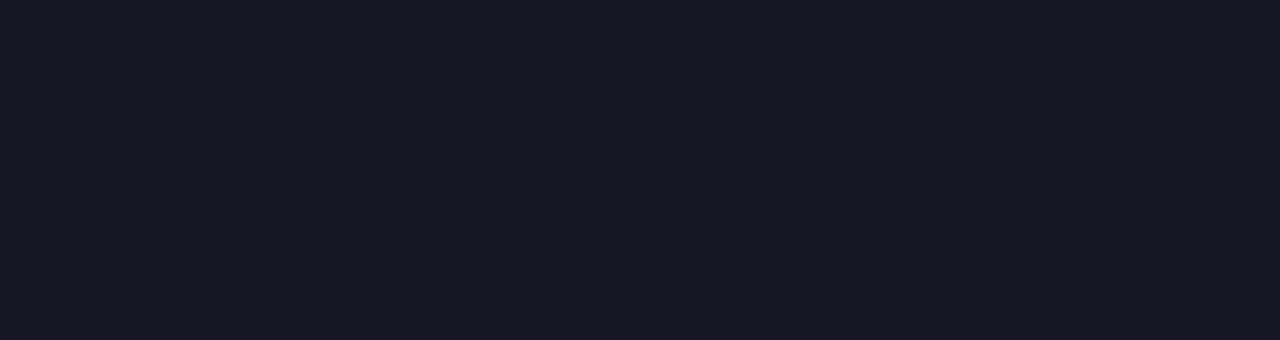
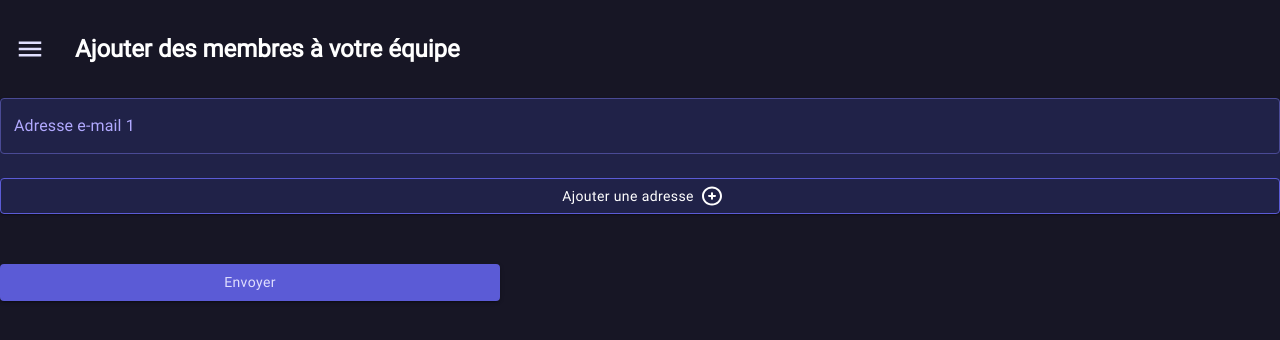
Before and after one commit to Entela8/maturity-models-web, a React (Create React App) app: page /members/add in a window 1280 px wide. Before the commit this address had no page. Shown: the top 340 px of the page. Built offline with nearby package versions, Linux system fonts and the light colour scheme.

Commit message:
feat: Ajout addMembers

```diff
--- a/src/Navigations/navigations.tsx
+++ b/src/Navigations/navigations.tsx
@@ -7,8 +7,8 @@
 import CreateModel from "../Pages/Models/CreateModel";
 import ModelListView from "../Pages/Models/ModelListView";
 import ModelView from "../Pages/Models/ModelView";
-import Members from "../Pages/Members";
-
+import Members from "../Pages/Members/Members";
+import AddMembers from "../Pages/Members/AddMembers";
 
 const Navigations = () => {
     return (
@@ -22,6 +22,7 @@
                 <Route path="/models/create" element={<CreateModel />} />
                 <Route path="/models/:id" element={<ModelView />} />
                 <Route path="/members" element={<Members />} />
+                <Route path="/members/add" element={<AddMembers />} />
             </Routes>
         </BrowserRouter>
     );
--- a/src/Pages/Members.tsx
+++ /dev/null
@@ -1,18 +0,0 @@
-import React from 'react';
-import { Button, Box } from '@mui/material';
-import { useNavigate } from 'react-router-dom';
-import { useStores } from '../Stores';
-import HeaderMenu from '../Components/HeaderMenu';
-
-const Members = () => {
-    const navigate = useNavigate();
-
-     return (
-          <>
-               <HeaderMenu headerText={"Members"}  />
-               <h1> Members </h1>
-          </>
-     );
-};
-
-export default Members;
--- /dev/null
+++ b/src/Pages/Members/AddMembers.tsx
@@ -0,0 +1,123 @@
+import { useState } from "react";
+import { Button, TextField, Card, CircularProgress, Stack, Box } from "@mui/material";
+import HeaderMenu from "../../Components/HeaderMenu";
+import { useStores } from '../../Stores';
+import { isAxiosError } from "axios";
+
+export default function AddMembers() {
+  const { userStore, apiStore } = useStores();
+  const [emails, setEmails] = useState<string[]>([""]);
+  const [loading, setLoading] = useState(false);
+  const [errors, setErrors] = useState<boolean[]>([]);
+
+  const handleEmailChange = (index: number, value: string) => {
+    const newEmails = [...emails];
+    newEmails[index] = value;
+    setEmails(newEmails);
+  };
+
+  const addEmailField = () => {
+    setEmails([...emails, ""]);
+  };
+
+  const validateEmails = () => {
+    const emailRegex = /^[^\s@]+@[^\s@]+\.[^\s@]+$/;
+    const validation = emails.map(email => !emailRegex.test(email));
+    setErrors(validation);
+    return !validation.includes(true);
+  };
+
+  const submitEmails = async () => {
+    if (!validateEmails()) {
+      window.scrollTo({ top: 0, behavior: 'smooth' });
+      return;
+    }
+
+    setLoading(true);
+    try {
+      const token = userStore.token;
+
+      if (!token) {
+        console.error("Token manquant");
+        setLoading(false);
+        return;
+      }
+
+      const payload = { emails };
+
+      const response = await apiStore.post('emails/send', payload, {
+        Authorization: `Bearer ${token}`,
+      });
+
+      if (response) {
+        console.log("Emails envoyés avec succès :", response);
+      }
+    } catch (error) {
+      if (isAxiosError(error) && error.response?.status === 401) {
+        console.error("Non autorisé : token invalide ou expiré");
+      } else {
+        console.error("Erreur lors de l'envoi des emails :", error);
+      }
+    } finally {
+      setLoading(false);
+    }
+  };
+
+  return (
+    <>
+      {loading && (
+        <div style={{ justifyContent: 'center', alignContent: 'center' }}>
+          <CircularProgress />
+        </div>
+      )}
+
+      <HeaderMenu headerText={"Ajouter des membres à votre équipe"} />
+
+      <section className="send-email-section">
+        <Card className="send-email-card">
+          <Stack spacing={3}>
+            {emails.map((email, index) => (
+              <TextField
+                key={index}
+                fullWidth
+                label={`Adresse e-mail ${index + 1}`}
+                value={email}
+                onChange={(e) => handleEmailChange(index, e.target.value)}
+                error={errors[index]}
+                helperText={errors[index] ? "Adresse email invalide" : ""}
+              />
+            ))}
+
+            <Button
+              onClick={addEmailField}
+              type="button"
+              variant="outlined"
+              endIcon={
+                <img
+                  src="/elements/add.svg"
+                  alt="Ajouter"
+                  height={20}
+                  width={20}
+                  style={{ filter: "invert(1)" }}
+                />
+              }
+            >
+              Ajouter une adresse
+            </Button>
+          </Stack>
+        </Card>
+
+        <Button
+          type="submit"
+          onClick={submitEmails}
+          variant="contained"
+          color="primary"
+          sx={{ width: "500px", marginTop: "50px" }}
+
+        >
+        Envoyer
+        </Button>
+      </section>
+    </>
+  );
+}
--- /dev/null
+++ b/src/Pages/Members/Members.tsx
@@ -0,0 +1,39 @@
+import { useState, useEffect } from "react";
+import { useNavigate } from "react-router-dom";
+import { ModelDTO } from "../../Utils/Types/model";
+import { useStores } from "../../Stores";
+import { Button, CircularProgress } from "@mui/material";
+import HeaderMenu from "../../Components/HeaderMenu";
+
+const Members = () => {
+    const navigate = useNavigate();
+
+
+     return (
+     <>
+
+      <HeaderMenu headerText={"Liste des membres dans votre team"} />
+
+      <div className="container-list-view">
+        <Button
+            variant="text"
+            onClick={() => navigate(`/members/add`)}
+            endIcon={
+                <img
+                    src="/elements/create.svg"
+                    alt="Créer un modéle"
+                    height={20}
+                    width={20}
+                    style={{ filter: 'invert(1)' }}
+                />
+            }
+        >
+          Ajouter des membres à votre team
+        </Button>
+        </div>
+
+     </>
+     );
+};
+
+export default Members;
```
